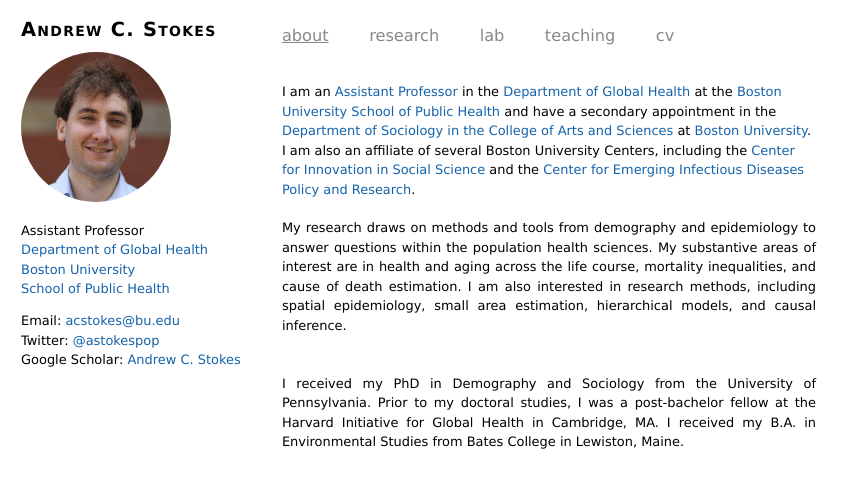
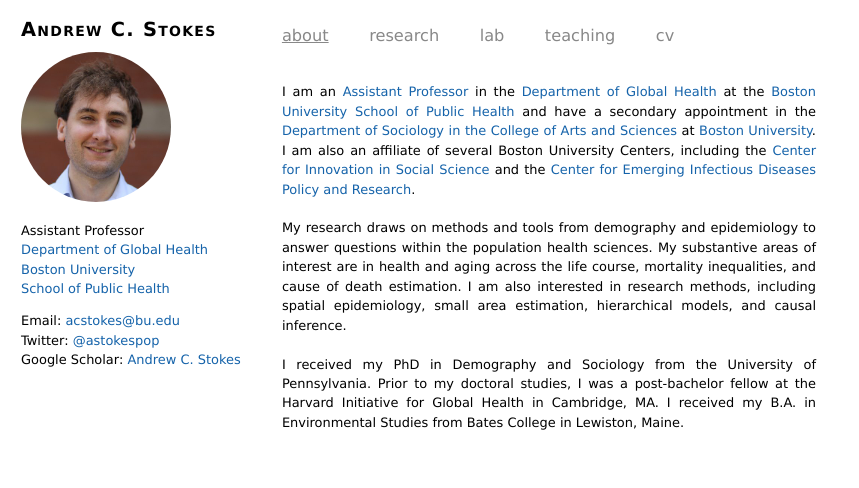
Before and after one commit to Aykerimm/andrew-profile, a Jekyll site: the page built from index.html, in a window 1280 px wide. Shown: the top 488 px of the page, without its empty margins (0-859 px from the left). Built offline with Jekyll 4.4.1, drawn with Linux system fonts in a browser that asks for light colours.

Commit message:
changed the about page formatting

```diff
--- a/index.html
+++ b/index.html
@@ -3,7 +3,7 @@
 pageurl: /
 ---
 
-<p>I am an <a href="https://www.bu.edu/sph/profile/andrew-stokes/">Assistant Professor</a>
+<p class="about__p">I am an <a href="https://www.bu.edu/sph/profile/andrew-stokes/">Assistant Professor</a>
     in the <a href="https://www.bu.edu/sph/about/departments/global-health/">Department of Global Health</a>
     at the <a href="https://www.bu.edu/sph/">Boston University School of Public Health</a>
     and have a secondary appointment in the <a href="https://www.bu.edu/sociology/">Department of Sociology in the College of Arts and Sciences</a>
@@ -18,8 +18,6 @@
     I am also interested in research methods, including spatial epidemiology, small area estimation, hierarchical models, and causal inference.
 </p>
 <br>
-
-<br>
 <p class="about__p">
     I received my PhD in Demography and Sociology from the University of Pennsylvania.
     Prior to my doctoral studies, I was a post-bachelor fellow at the Harvard Initiative for Global Health
```
